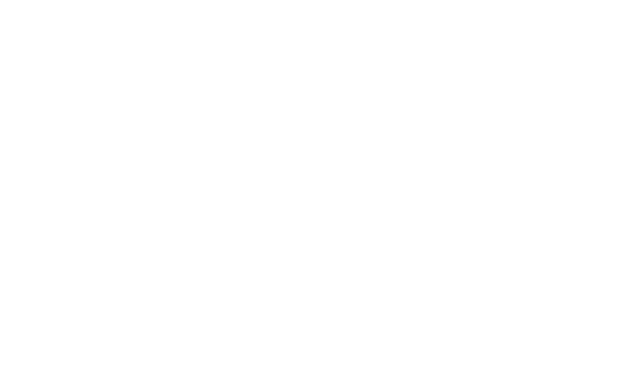
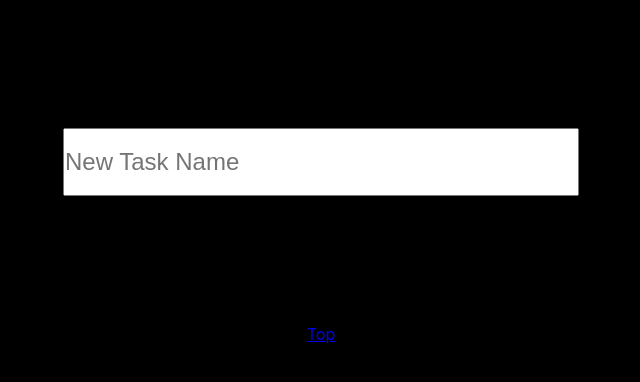
Before and after one commit to JunyaLab/secretary, a React (Create React App) app: page /task in a window 1280 px wide. Before the commit this address had no page. Shown: the top 382 px of the page, without its empty margins (319-959 px from the left). Built offline with nearby package versions, Linux system fonts and the light colour scheme.

Commit message:
set favicon

```diff
--- a/public/index.html
+++ b/public/index.html
@@ -24,7 +24,7 @@
       work correctly both with client-side routing and a non-root public URL.
       Learn how to configure a non-root public URL by running `npm run build`.
     -->
-    <title>React App</title>
+    <title>Sirius</title>
   </head>
   <body>
     <noscript>You need to enable JavaScript to run this app.</noscript>
--- a/src/App.js
+++ b/src/App.js
@@ -1,7 +1,8 @@
 import { BrowserRouter, Routes, Route } from "react-router-dom";
+import Login from "./ui/Login/Login";
 import Top from "./ui/Top";
+import TaskManagement from "./ui/TaskManagement/TaskManagement";
 import Memo from "./ui/Memo";
-import Login from "./ui/Login/Login";
 
 const App = () => {
   return (
@@ -10,6 +11,7 @@ const App = () => {
         <Route path={`/`} element={<Login />} />
         <Route path={`/top/`} element={<Top />} />
         <Route path={`/memo/`} element={<Memo />} />
+        <Route path={`/task/`} element={<TaskManagement />} />
       </Routes>
     </BrowserRouter>
   );
--- /dev/null
+++ b/src/ui/TaskManagement/TaskManagement.js
@@ -0,0 +1,15 @@
+import { Link } from "react-router-dom";
+import styles from "./TaskManagement.module.css";
+
+const TaskManagement = () => {
+  return (
+    <div className={styles["bg"]}>
+      <div className={styles["contents"]}>
+        <input className={styles["new-task-name"]} type="text" placeholder="New Task Name" />
+        <Link className={styles["login-btn"]} to={`/top/`}>Top</Link>
+      </div>
+    </div>
+  );
+};
+
+export default TaskManagement;
--- /dev/null
+++ b/src/ui/TaskManagement/TaskManagement.module.css
@@ -0,0 +1,19 @@
+.bg{
+    background-color: #000000;
+    position: relative;
+    height: 100vh;
+    width: 100vw;
+}
+
+.contents{
+    display: flex;
+    flex-direction: column;
+    align-items: center;
+}
+
+.new-task-name{
+    margin: 10% 0;
+    width: 40vw;
+    height: 8vh;
+    font-size: 150%;
+}
--- a/src/ui/Top.js
+++ b/src/ui/Top.js
@@ -10,6 +10,9 @@ const Top = () => {
       <div>
         <Link to={`/memo/`}>Memoへ</Link>
       </div>
+      <div>
+        <Link to={`/task/`}>タスク管理</Link>
+      </div>
     </>
   );
 };
```
Also changed, not shown: 2 other files (tests, documents, lock files or other folders).
